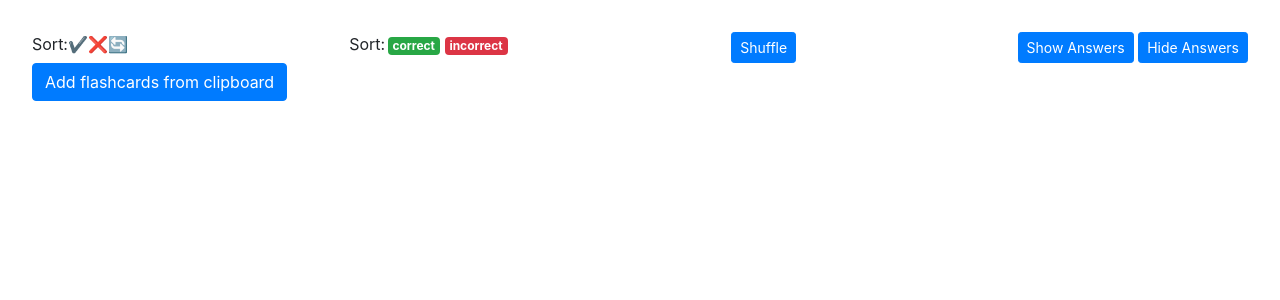
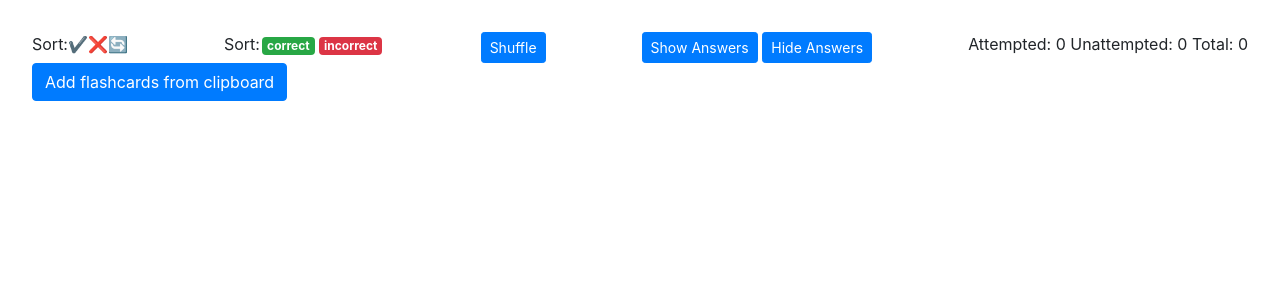
Before and after one commit to legharir/flashcards, a React (Create React App) app: page / in a window 1280 px wide. Shown: the top 300 px of the page. Built offline with nearby package versions, Linux system fonts and the light colour scheme.

Commit message:
Show number of attempted/unattempted/total

```diff
--- a/src/App.js
+++ b/src/App.js
@@ -7,7 +7,7 @@ function shuffle(array) {
     randomIndex;
 
   // While there remain elements to shuffle...
-  while (currentIndex != 0) {
+  while (currentIndex !== 0) {
     // Pick a remaining element...
     randomIndex = Math.floor(Math.random() * currentIndex);
     currentIndex--;
@@ -212,6 +212,19 @@ function App() {
             Hide Answers
           </button>
         </div>
+        <div>
+          Attempted:{" "}
+          {flashcards.reduce(
+            (acc, cur) => (cur.attempts.length > 0 ? acc + 1 : acc),
+            0
+          )}{" "}
+          Unattempted:{" "}
+          {flashcards.reduce(
+            (acc, cur) => (cur.attempts.length > 0 ? acc : acc + 1),
+            0
+          )}{" "}
+          Total: {flashcards.length}{" "}
+        </div>
       </Horizontal>
       <Flashcards
         flashcards={flashcards}
--- a/src/Flashcard.js
+++ b/src/Flashcard.js
@@ -49,7 +49,7 @@ function Flashcard({
         </div>
         <Clickable onClick={() => deleteFlashcard()}>🗑️</Clickable>
       </Horizontal>
-      <div>
+      <div style={{ margin: "1em 1em 1em 0em" }}>
         {flashcard.attempts.map((attempt, idx) => (
           <AttemptBadge
             key={flashcard.question + idx}
--- a/src/QuestionAnswer.js
+++ b/src/QuestionAnswer.js
@@ -1,4 +1,8 @@
 import styled from "styled-components";
+
+const Clickable = styled.span`
+  cursor: pointer;
+`;
 
 const Container = styled.div`
   display: flex;
@@ -41,9 +45,7 @@ function QuestionAnswer({ text, imageUrl, variant, setFlashcardImage }) {
     <Container>
       {variant === "question" ? <strong>{text}</strong> : <i>{text}</i>}
       {imageUrl && <img src={imageUrl} alt="" styles={{ maxWidth: "60%" }} />}
-      <button className="btn btn-secondary btn-sm" onClick={handlePasteImage}>
-        Paste Image
-      </button>
+      <Clickable onClick={handlePasteImage}>🖼️</Clickable>
     </Container>
   );
 }
```
